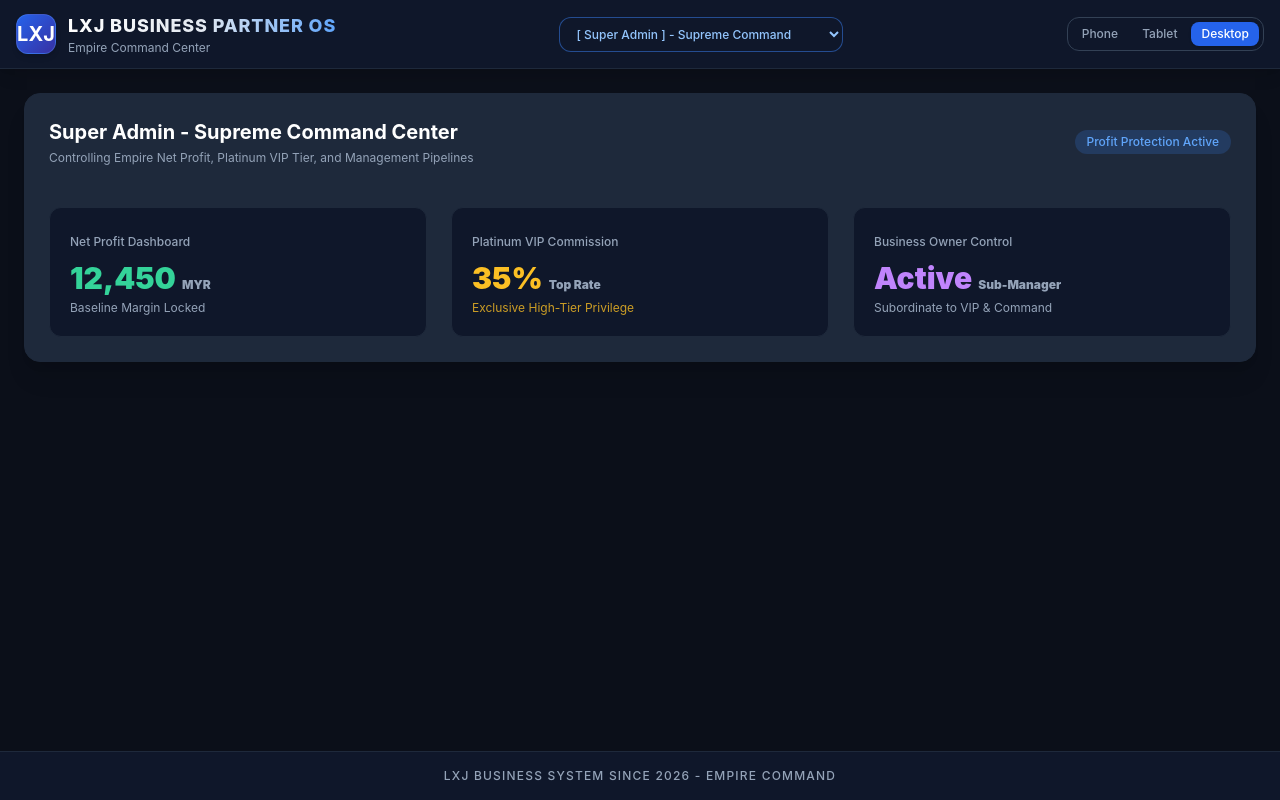
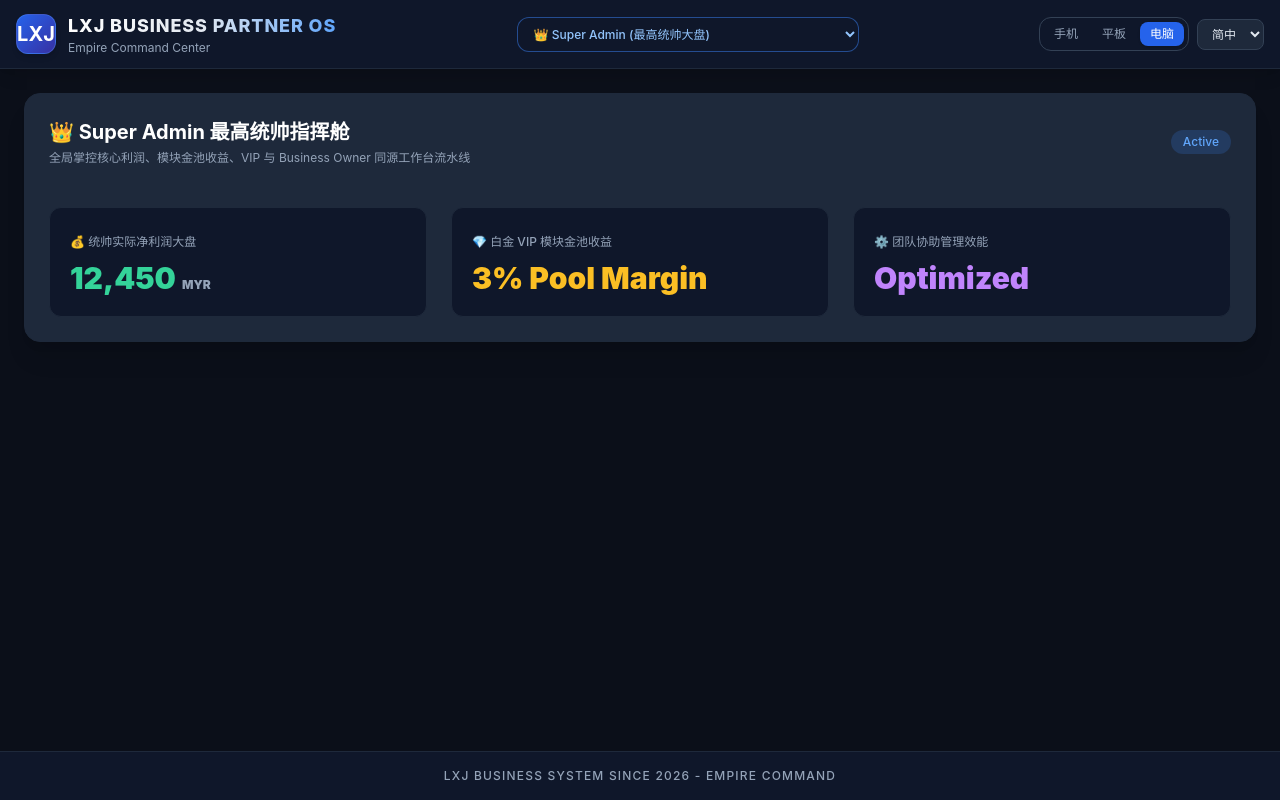
Before and after one commit to lxjaiempire-collab/lxj-holding-os, a plain HTML site: page index.html in a window 1280 px wide. Drawn offline with nearby package versions, Linux system fonts and the light colour scheme.

Commit message:
Update index.html

```diff
--- a/index.html
+++ b/index.html
@@ -1,5 +1,5 @@
 <!DOCTYPE html>
-<html lang="en">
+<html lang="zh-CN">
 <head>
     <meta charset="UTF-8">
     <meta name="viewport" content="width=device-width, initial-scale=1.0">
@@ -41,58 +41,36 @@
             </div>
 
             <div class="flex items-center space-x-2">
-                <select id="roleSelect" onchange="switchRole()" class="bg-slate-900 border border-blue-500/50 text-xs rounded-xl px-3 py-2 text-blue-300 font-medium focus:outline-none">
-                    <option value="super-admin">[ Super Admin ] - Supreme Command</option>
-                    <option value="platinum-vip">[ Platinum VIP ] - 35% Top Commission</option>
-                    <option value="standard-vip">[ Standard VIP ] - Partner Zone</option>
-                    <option value="business-owner">[ Business Owner ] - Operations Manager</option>
-                    <option value="operator-team">[ Operator Team ] - Execution Unit</option>
+                <select id="roleSelect" onchange="renderUI()" class="bg-slate-900 border border-blue-500/50 text-xs rounded-xl px-3 py-2 text-blue-300 font-medium focus:outline-none">
+                    <option value="super-admin">👑 Super Admin (最高统帅大盘)</option>
+                    <option value="platinum-vip">💎 白金 VIP 专属大盘 (模块金池3%利润率/同源工作台)</option>
+                    <option value="standard-vip">⭐ 标准 VIP 专属大盘 (同源工作台)</option>
+                    <option value="business-owner">💼 Business Owner 业务主理人总控 (同源工作台)</option>
+                    <option value="operator-team">⚙️ Operator 团队 (执行端)</option>
                 </select>
             </div>
 
             <div class="flex items-center space-x-2">
                 <div class="bg-slate-900 border border-slate-700 rounded-xl p-1 hidden sm:flex items-center space-x-1">
-                    <button onclick="setDeviceMode('phone')" id="btn-phone" class="px-2.5 py-1 rounded-lg text-xs font-medium text-slate-400 hover:text-white transition">Phone</button>
-                    <button onclick="setDeviceMode('tablet')" id="btn-tablet" class="px-2.5 py-1 rounded-lg text-xs font-medium text-slate-400 hover:text-white transition">Tablet</button>
-                    <button onclick="setDeviceMode('desktop')" id="btn-desktop" class="px-2.5 py-1 rounded-lg text-xs font-medium bg-blue-600 text-white shadow transition">Desktop</button>
+                    <button onclick="setDeviceMode('phone')" id="btn-phone" class="px-2.5 py-1 rounded-lg text-xs font-medium text-slate-400 hover:text-white transition">手机</button>
+                    <button onclick="setDeviceMode('tablet')" id="btn-tablet" class="px-2.5 py-1 rounded-lg text-xs font-medium text-slate-400 hover:text-white transition">平板</button>
+                    <button onclick="setDeviceMode('desktop')" id="btn-desktop" class="px-2.5 py-1 rounded-lg text-xs font-medium bg-blue-600 text-white shadow transition">电脑</button>
                 </div>
+
+                <select id="langSelect" onchange="renderUI()" class="bg-slate-800 border border-slate-700 text-xs rounded-lg px-2.5 py-1.5 text-slate-200 focus:outline-none">
+                    <option value="zh">简中</option>
+                    <option value="en">EN</option>
+                    <option value="bm">BM</option>
+                </select>
             </div>
         </div>
     </header>
 
     <main class="w-full p-4 md:p-6 flex-grow flex justify-center">
         <div id="deviceWrapper" class="w-full max-w-7xl device-simulator space-y-6">
-
             <div id="dynamicMainContent" class="space-y-6">
-                <div class="bg-cardDark p-6 rounded-2xl border border-slate-800 shadow-xl space-y-6">
-                    <div class="flex justify-between items-center border-b border-slate-800 pb-4">
-                        <div>
-                            <h2 class="text-xl font-bold text-white">Super Admin - Supreme Command Center</h2>
-                            <p class="text-xs text-slate-400 mt-1">Controlling Empire Net Profit, Platinum VIP Tier, and Management Pipelines</p>
-                        </div>
-                        <span class="bg-blue-500/20 text-blue-400 text-xs px-3 py-1 rounded-full font-medium">Profit Protection Active</span>
-                    </div>
-
-                    <div class="grid grid-cols-1 md:grid-cols-3 gap-6">
-                        <div class="bg-slate-900 p-5 rounded-xl border border-slate-800">
-                            <span class="text-xs text-slate-400 font-medium">Net Profit Dashboard</span>
-                            <div class="text-3xl font-black text-emerald-400 mt-2">12,450 <span class="text-xs text-slate-400">MYR</span></div>
-                            <span class="text-xs text-slate-400 mt-1 block">Baseline Margin Locked</span>
-                        </div>
-                        <div class="bg-slate-900 p-5 rounded-xl border border-slate-800">
-                            <span class="text-xs text-slate-400 font-medium">Platinum VIP Commission</span>
-                            <div class="text-3xl font-black text-amber-400 mt-2">35% <span class="text-xs text-slate-400">Top Rate</span></div>
-                            <span class="text-xs text-amber-400/80 mt-1 block">Exclusive High-Tier Privilege</span>
-                        </div>
-                        <div class="bg-slate-900 p-5 rounded-xl border border-slate-800">
-                            <span class="text-xs text-slate-400 font-medium">Business Owner Control</span>
-                            <div class="text-3xl font-black text-purple-400 mt-2">Active <span class="text-xs text-slate-400">Sub-Manager</span></div>
-                            <span class="text-xs text-slate-400 mt-1 block">Subordinate to VIP & Command</span>
-                        </div>
-                    </div>
-                </div>
+                <!-- 动态渲染区域 -->
             </div>
-
         </div>
     </main>
 
@@ -101,6 +79,82 @@
     </footer>
 
     <script>
+        // 三语词库字典（严格对齐统帅指令：白金VIP为模块金池3%利润率）
+        const langData = {
+            zh: {
+                superAdminTitle: "👑 Super Admin 最高统帅指挥舱",
+                superAdminDesc: "全局掌控核心利润、模块金池收益、VIP 与 Business Owner 同源工作台流水线",
+                netProfit: "💰 统帅实际净利润大盘",
+                vipCommission: "💎 白金 VIP 模块金池收益",
+                teamEffort: "⚙️ 团队协助管理效能",
+
+                platTitle: "💎 白金 VIP 专属尊贵大盘 (同源工作台)",
+                platDesc: "欢迎尊贵的白金 VIP。您享有与主理人同源的工作图架构，专属享有模块金池的 3% 利润率分配。",
+
+                stdTitle: "⭐ 标准 VIP 专属特权区 (同源工作台)",
+                stdDesc: "欢迎标准 VIP。您享有同源的工作台面板与日常业务支持，模块应用权限按标准协议执行。",
+
+                boTitle: "💼 Business Owner 业务主理人工作台",
+                boDesc: "主理人与 VIP 共享同源的工作台界面与任务面板，专职负责统筹底层 Operator 团队（1至5）。",
+
+                opTitle: "⚙️ Operator 团队执行端",
+                opDesc: "全体 Operator 严格执行底层业务任务，保障各项流水平稳运行。",
+
+                taskPlaceholder: "输入要下发给 Operator 团队的工作任务...",
+                taskBtn: "下发团队任务",
+                alertMsg: "任务已成功下发给 Operator 团队！",
+                moduleLimit: "模块应用限制：当前角色享有独立的权限边界与分配率"
+            },
+            en: {
+                superAdminTitle: "👑 Super Admin Supreme Command",
+                superAdminDesc: "Global control over net profit, module pool margin, and isomorphic VIP/Owner workbenches",
+                netProfit: "💰 Net Profit Dashboard",
+                vipCommission: "💎 Platinum VIP Module Pool",
+                teamEffort: "⚙️ Team Management Efficiency",
+
+                platTitle: "💎 Platinum VIP Exclusive Dashboard (Isomorphic Workbench)",
+                platDesc: "Welcome honored Platinum VIP. You share the isomorphic workbench layout, exclusively entitled to a 3% profit margin from the module pool.",
+
+                stdTitle: "⭐ Standard VIP Partner Zone (Isomorphic Workbench)",
+                stdDesc: "Welcome Standard VIP. You share the isomorphic workbench layout with standard module restrictions.",
+
+                boTitle: "💼 Business Owner Operations Workbench",
+                boDesc: "Business Owners share the identical workbench layout with VIPs, focusing on managing the Operator Team (1 to 5).",
+
+                opTitle: "⚙️ Operator Team Execution Unit",
+                opDesc: "Operators strictly execute daily business tasks to ensure smooth operations.",
+
+                taskPlaceholder: "Assign task to Operator Team...",
+                taskBtn: "Assign Team Task",
+                alertMsg: "Task successfully assigned to Operator Team!",
+                moduleLimit: "Module Restriction: Role-based permission boundaries and allocation applied"
+            },
+            bm: {
+                superAdminTitle: "👑 Super Admin Kawalan Tertinggi",
+                superAdminDesc: "Kawalan penuh ke atas keuntungan bersih, margin kolam modul, dan papan kerja isomorfik VIP/Owner",
+                netProfit: "💰 Papan Pemuka Keuntungan Bersih",
+                vipCommission: "💎 Kolam Modul Platinum VIP",
+                teamEffort: "⚙️ Kecekapan Pengurusan Pasukan",
+
+                platTitle: "💎 Papan Pemuka Eksklusif Platinum VIP (Workbenched Isomorfik)",
+                platDesc: "Selamat datang Platinum VIP. Anda berkongsi reka bentuk papan kerja isomorfik yang sama, menikmati 3% margin keuntungan daripada kolam modul.",
+
+                stdTitle: "⭐ Zon VIP Standard (Workbenched Isomorfik)",
+                stdDesc: "Selamat datang Standard VIP. Anda berkongsi antara muka papan kerja yang sama dengan had modul standard.",
+
+                boTitle: "💼 Papan Pemuka Business Owner",
+                boDesc: "Business Owner berkongsi reka bentuk papan kerja yang sama seperti VIP, fokus menguruskan Pasukan Operator (1 hingga 5).",
+
+                opTitle: "⚙️ Unit Pelaksanaan Pasukan Operator",
+                opDesc: "Semua Operator melaksanakan tugasan perniagaan harian dengan ketat.",
+
+                taskPlaceholder: "Masukkan tugasan untuk Pasukan Operator...",
+                taskBtn: "Hantar Tugasan Pasukan",
+                alertMsg: "Tugasan berjaya dihantar kepada Pasukan Operator!",
+                moduleLimit: "Had Modul: Batasan kebenaran dan nisbah peruntukan berasaskan peranan"
+            }
+        };
+
         function setDeviceMode(mode) {
             const wrapper = document.getElementById('deviceWrapper');
             const btnPhone = document.getElementById('btn-phone');
@@ -132,8 +186,10 @@
             }
         }
 
-        function switchRole() {
+        function renderUI() {
             const role = document.getElementById('roleSelect').value;
+            const lang = document.getElementById('langSelect').value;
+            const t = langData[lang];
             const container = document.getElementById('dynamicMainContent');
 
             if (role === 'super-admin') {
@@ -141,63 +197,79 @@
                     <div class="bg-cardDark p-6 rounded-2xl border border-slate-800 shadow-xl space-y-6">
                         <div class="flex justify-between items-center border-b border-slate-800 pb-4">
                             <div>
-                                <h2 class="text-xl font-bold text-white">Super Admin - Supreme Command Center</h2>
-                                <p class="text-xs text-slate-400 mt-1">Controlling Empire Net Profit, Platinum VIP Tier, and Management Pipelines</p>
+                                <h2 class="text-xl font-bold text-white">${t.superAdminTitle}</h2>
+                                <p class="text-xs text-slate-400 mt-1">${t.superAdminDesc}</p>
                             </div>
-                            <span class="bg-blue-500/20 text-blue-400 text-xs px-3 py-1 rounded-full font-medium">Profit Protection Active</span>
+                            <span class="bg-blue-500/20 text-blue-400 text-xs px-3 py-1 rounded-full font-medium">Active</span>
                         </div>
                         <div class="grid grid-cols-1 md:grid-cols-3 gap-6">
                             <div class="bg-slate-900 p-5 rounded-xl border border-slate-800">
-                                <span class="text-xs text-slate-400 font-medium">Net Profit Dashboard</span>
+                                <span class="text-xs text-slate-400 font-medium">${t.netProfit}</span>
                                 <div class="text-3xl font-black text-emerald-400 mt-2">12,450 <span class="text-xs text-slate-400">MYR</span></div>
                             </div>
                             <div class="bg-slate-900 p-5 rounded-xl border border-slate-800">
-                                <span class="text-xs text-slate-400 font-medium">Platinum VIP Commission</span>
-                                <div class="text-3xl font-black text-amber-400 mt-2">35% <span class="text-xs text-slate-400">Top Rate</span></div>
+                                <span class="text-xs text-slate-400 font-medium">${t.vipCommission}</span>
+                                <div class="text-3xl font-black text-amber-400 mt-2">3% Pool Margin</div>
                             </div>
                             <div class="bg-slate-900 p-5 rounded-xl border border-slate-800">
-                                <span class="text-xs text-slate-400 font-medium">Business Owner Control</span>
-                                <div class="text-3xl font-black text-purple-400 mt-2">Active <span class="text-xs text-slate-400">Sub-Manager</span></div>
+                                <span class="text-xs text-slate-400 font-medium">${t.teamEffort}</span>
+                                <div class="text-3xl font-black text-purple-400 mt-2">Optimized</div>
                             </div>
                         </div>
                     </div>
                 `;
-            } else if (role === 'platinum-vip') {
+            } else if (role === 'platinum-vip' || role === 'standard-vip' || role === 'business-owner') {
+                // VIP 与 Business Owner 严格采用同源工作图（Isomorphic Workbench）布局
+                let title = t.boTitle, desc = t.boDesc, badge = "Business Owner 级控制", badgeColor = "bg-purple-500/20 text-purple-300", marginInfo = "Standard Protocol";
+
+                if (role === 'platinum-vip') {
+                    title = t.platTitle; desc = t.platDesc; badge = "💎 白金 VIP 专属"; badgeColor = "bg-amber-500/20 text-amber-300"; marginInfo = "3% Module Pool Margin";
+                } else if (role === 'standard-vip') {
+                    title = t.stdTitle; desc = t.stdDesc; badge = "⭐ 标准 VIP 合作"; badgeColor = "bg-blue-500/20 text-blue-300"; marginInfo = "Standard Pool Share";
+                }
+
                 container.innerHTML = `
-                    <div class="bg-cardDark p-6 rounded-2xl border border-slate-800 shadow-xl space-y-4">
-                        <h2 class="text-xl font-bold text-amber-400">Platinum VIP Exclusive Dashboard</h2>
-                        <p class="text-xs text-slate-400">Welcome honored Platinum VIP. You enjoy top-tier sawing discounts, express financial approval, and up to 35% Affiliate commission privileges.</p>
-                        <div class="bg-slate-900 p-4 rounded-xl border border-slate-800 text-sm">
-                            <p class="text-slate-300">Current Platinum Commission Rate: <span class="text-amber-400 font-bold">35% Maximum Privilege</span></p>
+                    <div class="bg-cardDark p-6 rounded-2xl border border-slate-800 shadow-xl space-y-6">
+                        <div class="flex justify-between items-center border-b border-slate-800 pb-4">
+                            <div>
+                                <h2 class="text-xl font-bold text-white">${title}</h2>
+                                <p class="text-xs text-slate-400 mt-1">${desc}</p>
+                            </div>
+                            <span class="${badgeColor} text-xs px-3 py-1 rounded-full font-medium">${badge}</span>
                         </div>
-                    </div>
-                `;
-            } else if (role === 'standard-vip') {
-                container.innerHTML = `
-                    <div class="bg-cardDark p-6 rounded-2xl border border-slate-800 shadow-xl space-y-4">
-                        <h2 class="text-xl font-bold text-blue-400">Standard VIP Partner Zone</h2>
-                        <p class="text-xs text-slate-400">Welcome Standard VIP. Enjoy stable collaboration rewards and efficient daily business support.</p>
-                    </div>
-                `;
-            } else if (role === 'business-owner') {
-                container.innerHTML = `
-                    <div class="bg-cardDark p-6 rounded-2xl border border-slate-800 shadow-xl space-y-4">
-                        <div class="flex justify-between items-center border-b border-slate-800 pb-3">
-                            <h2 class="text-xl font-bold text-purple-400">Business Owner Control Panel</h2>
-                            <span class="bg-slate-800 text-slate-300 text-xs px-2 py-1 rounded">Subordinate Management Role</span>
+
+                        <!-- 同源工作图模块：数据看板 -->
+                        <div class="grid grid-cols-1 md:grid-cols-3 gap-6">
+                            <div class="bg-slate-900 p-5 rounded-xl border border-slate-800">
+                                <span class="text-xs text-slate-400 font-medium">Profit Margin / 利润率分配</span>
+                                <div class="text-2xl font-black text-amber-400 mt-2">${marginInfo}</div>
+                                <span class="text-xs text-slate-500 mt-1 block">${t.moduleLimit}</span>
+                            </div>
+                            <div class="bg-slate-900 p-5 rounded-xl border border-slate-800">
+                                <span class="text-xs text-slate-400 font-medium">Workbench Status / 工作台状态</span>
+                                <div class="text-2xl font-black text-emerald-400 mt-2">Isomorphic Sync</div>
+                                <span class="text-xs text-slate-500 mt-1 block">Shared Layout Architecture</span>
+                            </div>
+                            <div class="bg-slate-900 p-5 rounded-xl border border-slate-800">
+                                <span class="text-xs text-slate-400 font-medium">Operator Team Link / 团队管理</span>
+                                <div class="text-2xl font-black text-purple-400 mt-2">Active (1-5)</div>
+                                <span class="text-xs text-slate-500 mt-1 block">Subordinate Control</span>
+                            </div>
                         </div>
-                        <p class="text-xs text-slate-400">Business Owner coordinates the Operator Team (1 to 5) for daily execution. Authority is subordinate to VIPs and Super Admin:</p>
-                        <div class="bg-slate-900 p-4 rounded-xl border border-slate-800 space-y-3">
-                            <input type="text" placeholder="Assign task to Operator Team..." class="w-full bg-slate-800 border border-slate-700 rounded-lg px-3 py-2 text-sm text-white focus:outline-none focus:border-purple-500" onkeydown="if(event.key==='Enter') alert('Task successfully assigned to Operator Team!')">
-                            <button onclick="alert('Task assigned successfully!')" class="bg-purple-600 hover:bg-purple-500 text-white px-4 py-2 rounded-lg text-xs">Assign Team Task</button>
+
+                        <!-- 同源工作图模块：任务协同面板 -->
+                        <div class="bg-slate-900 p-5 rounded-xl border border-slate-800 space-y-3">
+                            <h3 class="text-sm font-bold text-slate-200">Task Management Workbench / 团队任务协同中枢</h3>
+                            <input type="text" placeholder="${t.taskPlaceholder}" class="w-full bg-slate-800 border border-slate-700 rounded-lg px-3 py-2 text-sm text-white focus:outline-none focus:border-blue-500" onkeydown="if(event.key==='Enter') alert('${t.alertMsg}')">
+                            <button onclick="alert('${t.alertMsg}')" class="bg-blue-600 hover:bg-blue-500 text-white px-4 py-2 rounded-lg text-xs font-medium">${t.taskBtn}</button>
                         </div>
                     </div>
                 `;
             } else if (role === 'operator-team') {
                 container.innerHTML = `
                     <div class="bg-cardDark p-6 rounded-2xl border border-slate-800 shadow-xl space-y-4">
-                        <h2 class="text-xl font-bold text-emerald-400">Operator Team Execution Unit</h2>
-                        <p class="text-xs text-slate-400">All Operators strictly execute tasks assigned by Business Owner to ensure smooth operations.</p>
+                        <h2 class="text-xl font-bold text-emerald-400">${t.opTitle}</h2>
+                        <p class="text-xs text-slate-400">${t.opDesc}</p>
                         <div class="bg-slate-900 p-4 rounded-xl border border-slate-800 text-sm text-slate-300">
                             <p>Status: Execution pipeline operating normally.</p>
                         </div>
@@ -205,6 +277,9 @@
                 `;
             }
         }
+
+        // 初始化渲染
+        renderUI();
     </script>
 </body>
 </html>
```
